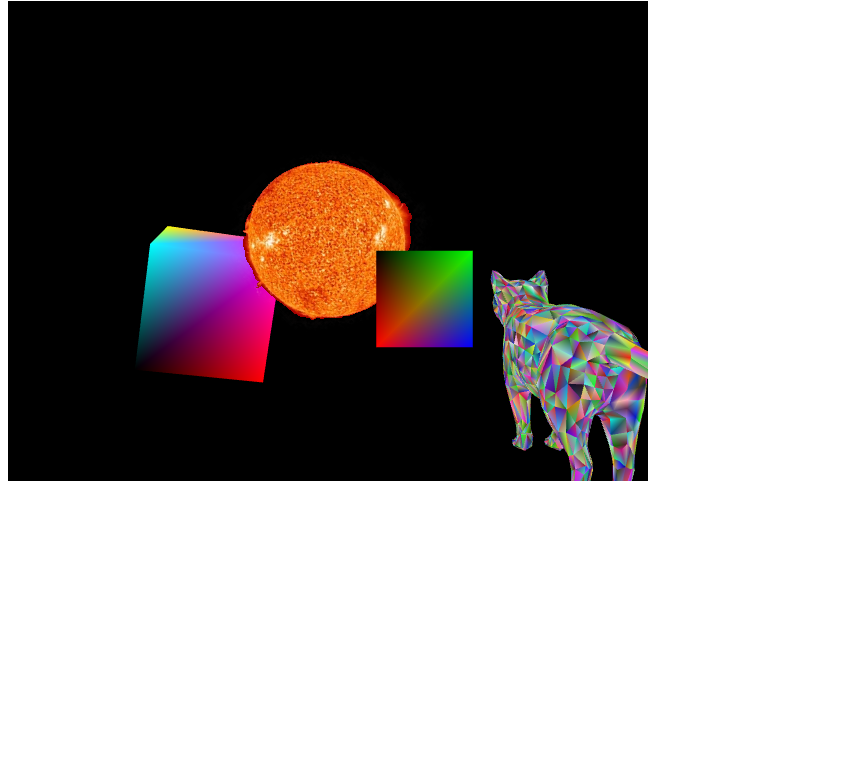
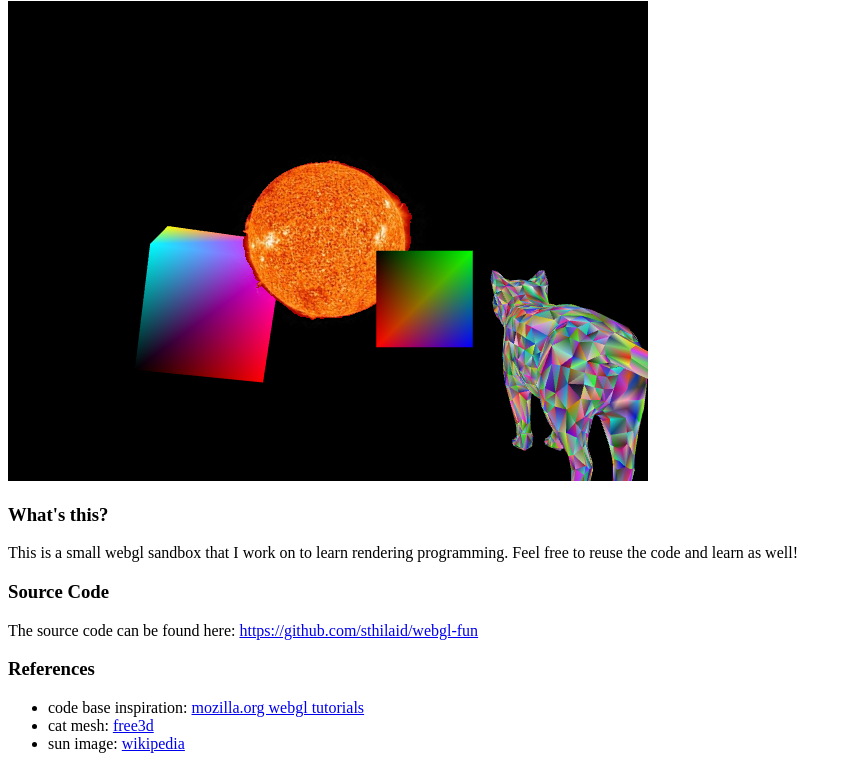
Before and after one commit to sthilaid/webgl-fun, a plain HTML site: page index.html in a window 1280 px wide. Shown: the part 79-848 px from the top of the page, without its empty margins (0-852 px from the left). Before the commit the page ends 800 px from the top, so only its background shows below. Drawn offline with Linux system fonts and the light colour scheme; animation ran at ten frames a second.

Commit message:
Update index.html

```diff
--- a/index.html
+++ b/index.html
@@ -13,6 +13,19 @@
 <!-- <script id="cat" type="text/plain" src="cat.obj"></script> -->
 <script src="cat.js"></script>
 <script src="webgl-tests.js"></script>
+
+<h3>What's this?</h3>
+<p>This is a small webgl sandbox that I work on to learn rendering programming. Feel free to reuse the code and learn as well!</p>
+
+<h3>Source Code</h3>
+<p>The source code can be found here: <a href="https://github.com/sthilaid/webgl-fun">https://github.com/sthilaid/webgl-fun</a></p>
+
+<h3>References</h3>
+<ul>
+  <li>code base inspiration: <a href="https://developer.mozilla.org/en-US/docs/Web/API/WebGL_API/Tutorial">mozilla.org webgl tutorials</a></li>
+  <li>cat mesh: <a href="https://free3d.com/3d-model/low-poly-cat-46138.html">free3d</a></li>
+  <li>sun image: <a href="https://upload.wikimedia.org/wikipedia/commons/thumb/b/b4/The_Sun_by_the_Atmospheric_Imaging_Assembly_of_NASA%27s_Solar_Dynamics_Observatory_-_20100819.jpg/220px-The_Sun_by_the_Atmospheric_Imaging_Assembly_of_NASA%27s_Solar_Dynamics_Observatory_-_20100819.jpg">wikipedia</a></li>
+</ul>
 <!-- <script type="application/javascript"> -->
 <!--     main(); -->
 
```
